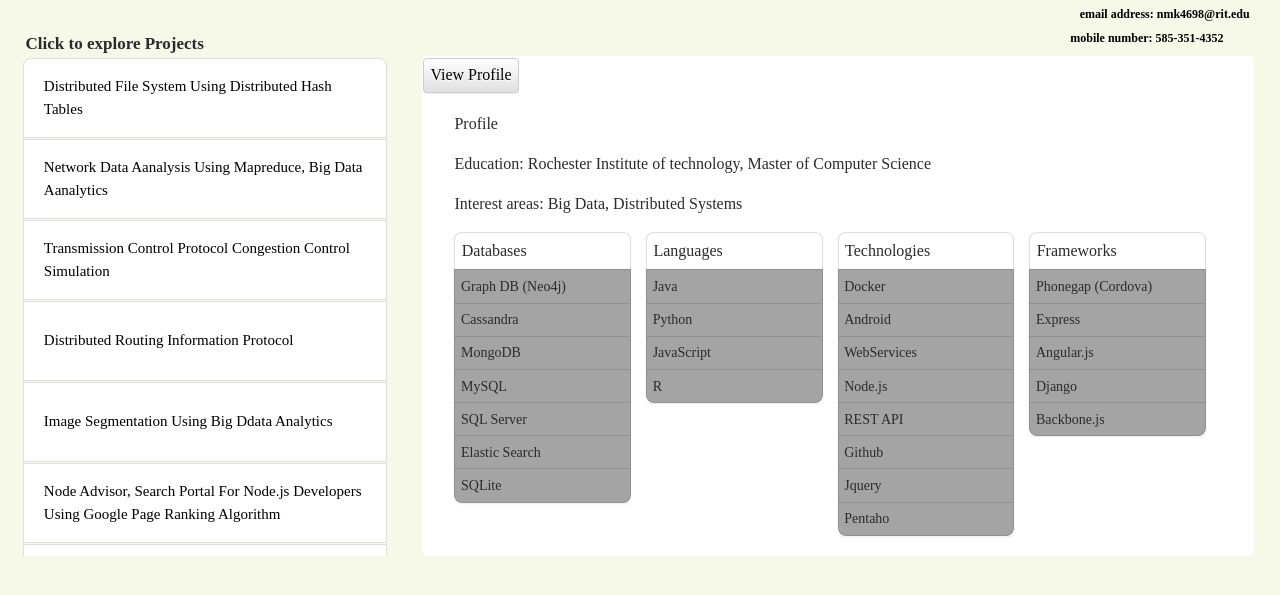
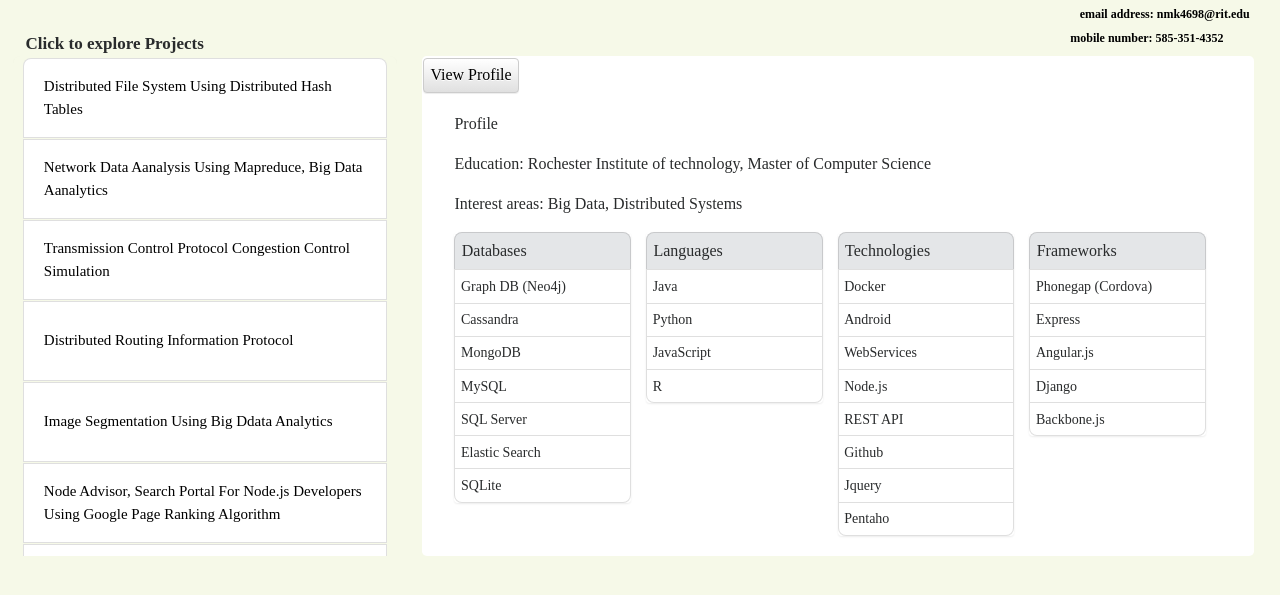
Before and after one commit to Nikhilesh912/Portfolio, a plain HTML site: page index.html in a window 1280 px wide. Shown: the part 65-660 px from the top of the page. Drawn offline with nearby package versions, Linux system fonts and the light colour scheme; a web font is replaced by a local one.

Commit message:
List color change

```diff
--- a/custom.css
+++ b/custom.css
@@ -124,11 +124,11 @@ html *{
     font-size: 16px;
     font-weight: 500;
     padding: .4em;
-    /*background-color: #858687;*/
+    background-color: #e4e6e8;
 }
 .listProfile{
     padding: .4em;
-    background-color: #a4a4a5;
+    /*background-color: #a4a4a5;*/
 }
 .viewProfile{
     height: 35px;
```
